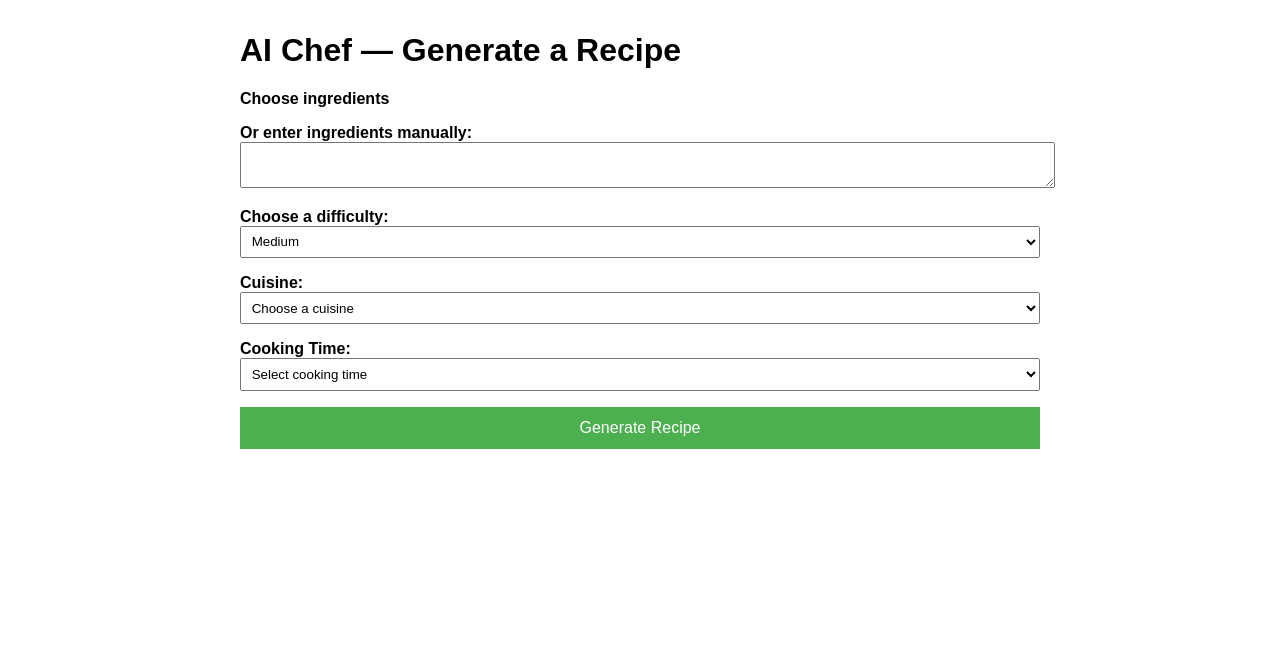
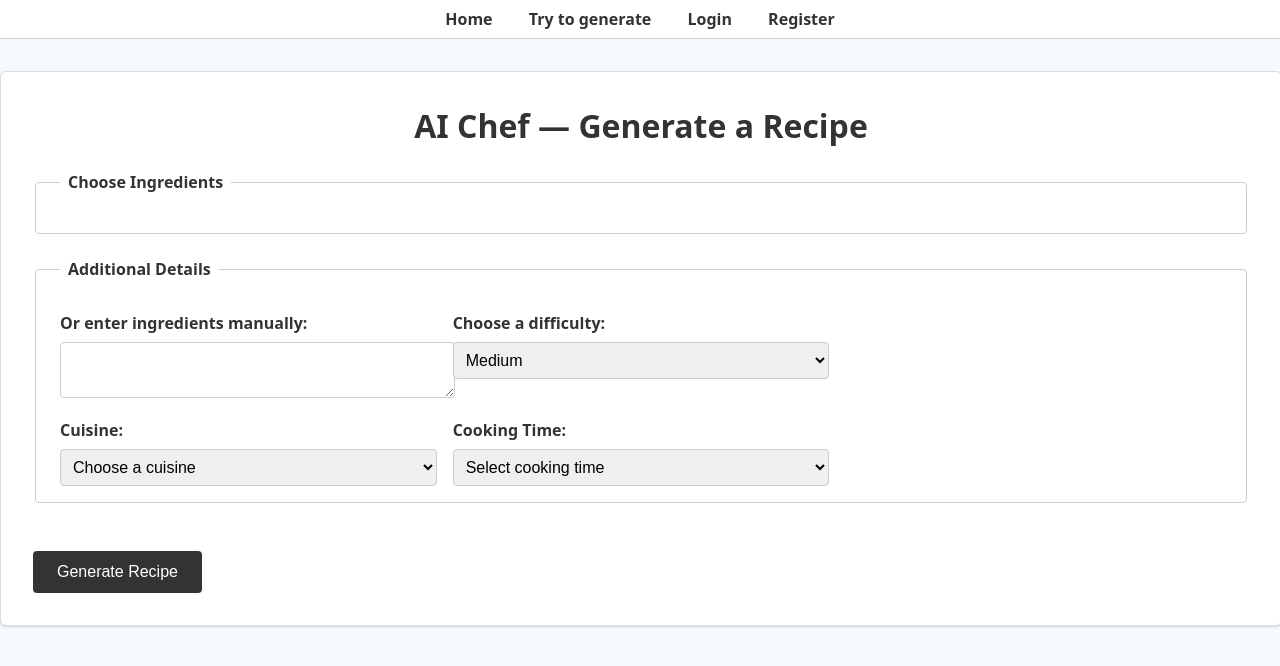
Before and after one commit to Vidya-GM/Recipe_Generator, a Django app: page /generate/ in a window 1280 px wide. Shown: the top 666 px of the page. Run offline with Django 5.2, Linux system fonts and the light colour scheme; data that the repository does not hold is empty.

Commit message:
Fix generated recipe page

```diff
--- a/culinary_cloud_ai/applications/recipes/templates/recipes/base.html
+++ b/culinary_cloud_ai/applications/recipes/templates/recipes/base.html
@@ -4,7 +4,7 @@
 <head>
   <meta charset="UTF-8">
   <meta name="viewport" content="width=device-width, initial-scale=1">
-  <title>{% block title %}AI Recipe Sharing{% endblock %}</title>
+  <title>{% block title %}Culinary Cloud AI{% endblock %}</title>
   <link rel="stylesheet" href="{% static 'css/main.css' %}">
 </head>
 <body>
--- a/culinary_cloud_ai/applications/recipes/templates/recipes/generate_combined.html
+++ b/culinary_cloud_ai/applications/recipes/templates/recipes/generate_combined.html
@@ -1,47 +1,55 @@
+{% extends "recipes/base.html" %}
 {% load static %}
-<!DOCTYPE html>
-<html lang="en">
-<head>
-  <meta charset="UTF-8">
-  <title>AI Chef — Generate a Recipe</title>
-  <link rel="stylesheet" href="{% static 'css/recipe_form.css' %}">
-</head>
-<body>
-  <h1>AI Chef — Generate a Recipe</h1>
 
-  <form method="post" action="{% url 'recipes:generate_combined' %}">
+{% block title %}AI Chef — Generate a Recipe{% endblock %}
+
+{% block content %}
+  <div class="generate-container">
+    <h1 class="page-title">AI Chef — Generate a Recipe</h1>
+
+    <form
+      method="post"
+      action="{% url 'recipes:generate_combined' %}"
+      class="generate-form"
+    >
       {% csrf_token %}
 
-    <div>
-      <label>Choose ingredients</label>
+      <fieldset class="form-section">
+        <legend>Choose Ingredients</legend>
         <div class="ingredients-grid">
           {% for checkbox in form.ingredients %}
-          <label>{{ checkbox.tag }} {{ checkbox.choice_label }}</label>
+            <label class="checkbox-label">
+              {{ checkbox.tag }} {{ checkbox.choice_label }}
+            </label>
           {% endfor %}
         </div>
-    </div>
+      </fieldset>
 
-    <div>
+      <fieldset class="form-section">
+        <legend>Additional Details</legend>
+        <div class="form-row">
+          <div class="form-group">
             {{ form.manual_ingredients.label_tag }}
             {{ form.manual_ingredients }}
           </div>
-
-    <div>
+          <div class="form-group">
             {{ form.difficulty.label_tag }}
             {{ form.difficulty }}
           </div>
-
-    <div>
+        </div>
+        <div class="form-row">
+          <div class="form-group">
             {{ form.cuisine.label_tag }}
             {{ form.cuisine }}
           </div>
-
-    <div>
+          <div class="form-group">
             {{ form.cooking_time.label_tag }}
             {{ form.cooking_time }}
           </div>
+        </div>
+      </fieldset>
 
-    <button type="submit">Generate Recipe</button>
+      <button type="submit" class="btn-submit">Generate Recipe</button>
     </form>
-</body>
-</html>
+  </div>
+{% endblock %}
--- a/culinary_cloud_ai/applications/recipes/views.py
+++ b/culinary_cloud_ai/applications/recipes/views.py
@@ -1,5 +1,5 @@
 from django.views import View
-from django.shortcuts import render
+from django.shortcuts import render, redirect
 from django.http import HttpResponseBadRequest
 from .forms import RecipeInputForm
 from .generators.combined_generator import generate_full_recipe
@@ -16,7 +16,6 @@ class RecipeListView(ListView):
     paginate_by = 12
 
 
-#  RecipeDetailView
 class RecipeDetailView(DetailView):
     model = Recipe
     template_name = "recipes/recipe_detail.html"
@@ -24,34 +23,36 @@ class RecipeDetailView(DetailView):
 
 
 class GenerateCombinedView(View):
-    """Run the full pipeline (text + image) and render a recipe page."""
+    """Run the full pipeline (text + image) and then redirect to the saved recipe."""
 
     def get(self, request):
         form = RecipeInputForm()
-        return render(request, 'recipes/generate_combined.html', {'form': form})
+        return render(request, "recipes/generate_combined.html", {"form": form})
 
     def post(self, request):
         form = RecipeInputForm(request.POST)
         if not form.is_valid():
-            return HttpResponseBadRequest('Form is not valid.')
+            return HttpResponseBadRequest("Form is not valid.")
 
-        # Extract checkbox ingredients (model instances)
-        selected_ingredients = form.cleaned_data['ingredients']  # List of CheckboxIngredient instances
-        manual_ingredients = form.cleaned_data.get('manual_ingredients', '')
-        cooking_time = form.cleaned_data.get('cooking_time')
-        cuisine = form.cleaned_data.get('cuisine')
-        difficulty = form.cleaned_data.get('difficulty')
+        # Gather form data
+        selected_ingredients = form.cleaned_data["ingredients"]
+        manual_ingredients = form.cleaned_data.get("manual_ingredients", "")
+        cooking_time = form.cleaned_data.get("cooking_time")
+        cuisine = form.cleaned_data.get("cuisine")
+        difficulty = form.cleaned_data.get("difficulty")
 
-        # Convert ingredient objects to strings
+        # Build ingredient string
         combined_ingredients = [ing.name for ing in selected_ingredients]
         if manual_ingredients:
             combined_ingredients.append(manual_ingredients)
+        ingredients_str = ", ".join(combined_ingredients)
 
-        ingredients_str = ', '.join(combined_ingredients)
-        cooking_time_str = f"{cooking_time.time_in_minutes}" if cooking_time else "unspecified"
+        cooking_time_str = (
+            f"{cooking_time.time_in_minutes}" if cooking_time else "unspecified"
+        )
         cuisine_str = cuisine.cuisine_name if cuisine else "unspecified"
 
-        # Build the prompt
+        # Build the AI prompt
         prompt = f"""
 You are an AI chef assistant. Generate a complete, structured recipe based on the following constraints.
 Use up to 500 tokens.
@@ -96,17 +97,10 @@ Difficulty: {difficulty}.
 
         try:
             result = generate_full_recipe(prompt)
+            # save_generated_recipe should return the Recipe instance
             recipe = save_generated_recipe(result, user=request.user)
         except Exception as e:
             return HttpResponseBadRequest(f"AI generation error: {e}")
 
-        return render(request, 'recipes/recipe_detail.html', {
-            'title': result.get('title', ''),
-            'description': result.get('description', ''),
-            'ingredients': result.get('ingredients', []),
-            'instructions': result.get('instructions', []),
-            'difficulty': result.get('difficulty', ''),
-            'cuisine': result.get('cuisine', ''),
-            'cooking_time': result.get('cooking_time', ''),
-            'image_url': result.get('image_url') or result.get('local_path'),
-        })
+        # Redirect to the newly created recipe's detail page
+        return redirect(recipe.get_absolute_url())
--- a/culinary_cloud_ai/config/static/css/main.css
+++ b/culinary_cloud_ai/config/static/css/main.css
@@ -198,3 +198,114 @@ html, body {
     border-radius: 0 0 6px 6px;
   }
 }
+
+
+
+/* ------------- Generate Form Full-Page Layout ------------- */
+
+/* Outer card container spans full width (with padding) */
+.generate-container {
+  width: calc(100% - 4rem);
+  margin: 2rem auto;
+  padding: 2rem;
+  background: #ffffff;
+  border: 1px solid #ddd;
+  border-radius: 6px;
+  box-shadow:
+    0 1px 3px rgba(0,0,0,0.1),
+    0 1px 2px rgba(0,0,0,0.06);
+}
+
+/* Page title */
+.page-title {
+  margin: 0 0 1.5rem;
+  font-size: 2rem;
+  text-align: center;
+  color: #333;
+}
+
+/* The form itself stacks vertically */
+.generate-form {
+  display: flex;
+  flex-direction: column;
+}
+
+/* Fieldset grouping */
+.form-section {
+  border: 1px solid #ccc;
+  border-radius: 4px;
+  padding: 1rem 1.5rem;
+  margin-bottom: 1.5rem;
+}
+.form-section legend {
+  padding: 0 .5rem;
+  font-weight: 600;
+}
+
+/* Grid layout for checkboxes */
+.ingredients-grid {
+  display: grid;
+  grid-template-columns: repeat(auto-fill, minmax(120px, 1fr));
+  gap: 1rem;
+  margin-top: 0.5rem;
+}
+.checkbox-label {
+  display: flex;
+  align-items: center;
+  padding: 0.5rem;
+  background: #fafafa;
+  border: 1px solid #ddd;
+  border-radius: 4px;
+}
+
+/* Two-column layout for details fields */
+.form-row {
+  display: grid;
+  grid-template-columns: repeat(auto-fill, minmax(300px, 1fr));
+  gap: 1rem;
+  margin-top: 1rem;
+}
+.form-group label {
+  display: block;
+  font-weight: 600;
+  margin-bottom: 0.5rem;
+}
+.generate-form select,
+.generate-form textarea,
+.generate-form input[type="text"],
+.generate-form input[type="number"] {
+  width: 100%;
+  padding: 0.5rem;
+  border: 1px solid #ccc;
+  border-radius: 4px;
+  font-size: 1rem;
+}
+
+/* Submit button aligned left, styled to match site buttons */
+.btn-submit {
+  margin-top: 1.5rem;
+  padding: 0.75rem 1.5rem;
+  background: #333;
+  color: #fff;
+  border: none;
+  border-radius: 4px;
+  font-size: 1rem;
+  cursor: pointer;
+  align-self: flex-start;
+}
+.btn-submit:hover {
+  opacity: 0.9;
+}
+
+/* Mobile responsiveness */
+@media (max-width: 700px) {
+  .generate-container {
+    width: calc(100% - 2rem);
+    margin: 1rem auto;
+    padding: 1rem;
+  }
+  .form-row {
+    display: flex;
+    flex-direction: column;
+  }
+}
```
Also changed, not shown: culinary_cloud_ai/media/recipes_pic/berry_pancake_stack_58b29166.png (added), culinary_cloud_ai/media/recipes_pic/creamy_chicken_and_corn_stew_7261e829.png (added), culinary_cloud_ai/media/recipes_pic/creamy_pork_and_vegetable_rice_bowl_b947e36a.png (added). Lines whose indentation alone changed are shown as unchanged.
